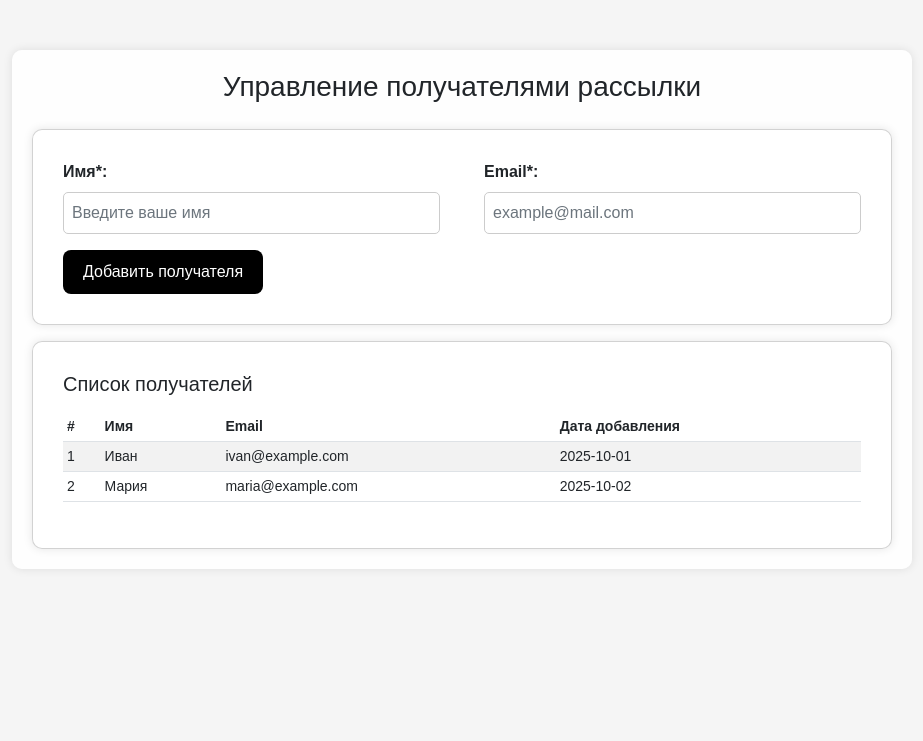
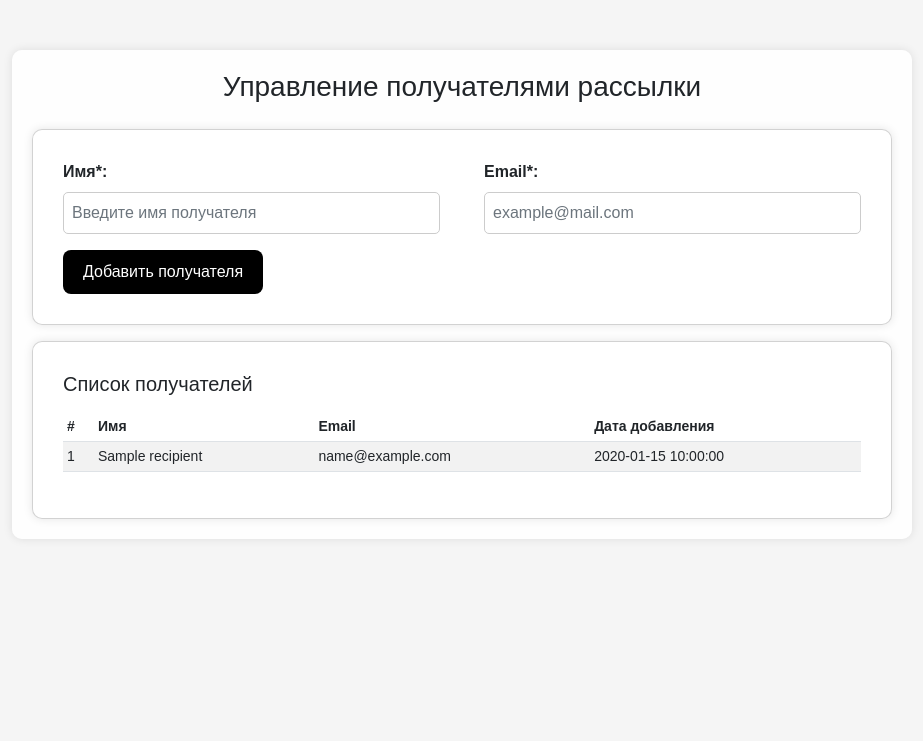
Before and after one commit to fetgrigory/MFD-Stock-Data-Service, a FastAPI app: template src/templates/admin.html in a window 1280 px wide. Shown: the top 741 px of the page, without its empty margins (178-1101 px from the left). Run offline with FastAPI, Linux system fonts and the light colour scheme; the template is opened without the code that fills it: most values are stand-ins (such as "Sample title", 1, 10 or a date in 2020).

Commit message:
Add HTML template for managing recipients

```diff
--- a/src/templates/admin.html
+++ b/src/templates/admin.html
@@ -11,14 +11,15 @@
     <section>
         <div class="container">
             <h3 class="text-center">Управление получателями рассылки</h3>
+           <!-- Recipient's addition form -->
             <div class="card mb-3">
                 <div class="card-body">
-                    <form>
+                    <form method="post" action="/recipients">
                         <div class="row">
                             <div class="col-md-6 mb-3">
-                                <label for="id_first_name" class="form-label">Имя*:</label>
-                                <input type="text" class="form-control" id="id_first_name" name="first_name"
-                                       placeholder="Введите ваше имя" required>
+                                <label for="id_name" class="form-label">Имя*:</label>
+                                <input type="text" class="form-control" id="id_name" name="name"
+                                       placeholder="Введите имя получателя" required>
                             </div>
                             <div class="col-md-6 mb-3">
                                 <label for="id_email" class="form-label">Email*:</label>
@@ -45,18 +46,14 @@
                                 </tr>
                             </thead>
                             <tbody>
+                                {% for recipient in recipients %}
                                 <tr>
-                                    <td>1</td>
-                                    <td>Иван</td>
-                                    <td>ivan@example.com</td>
-                                    <td>2025-10-01</td>
+                                    <td>{{ loop.index }}</td>
+                                    <td>{{ recipient.name }}</td>
+                                    <td>{{ recipient.email }}</td>
+                                    <td>{{ recipient.created_at }}</td>
                                 </tr>
-                                <tr>
-                                    <td>2</td>
-                                    <td>Мария</td>
-                                    <td>maria@example.com</td>
-                                    <td>2025-10-02</td>
-                                </tr>
+                                {% endfor %}
                             </tbody>
                         </table>
                     </div>
```
